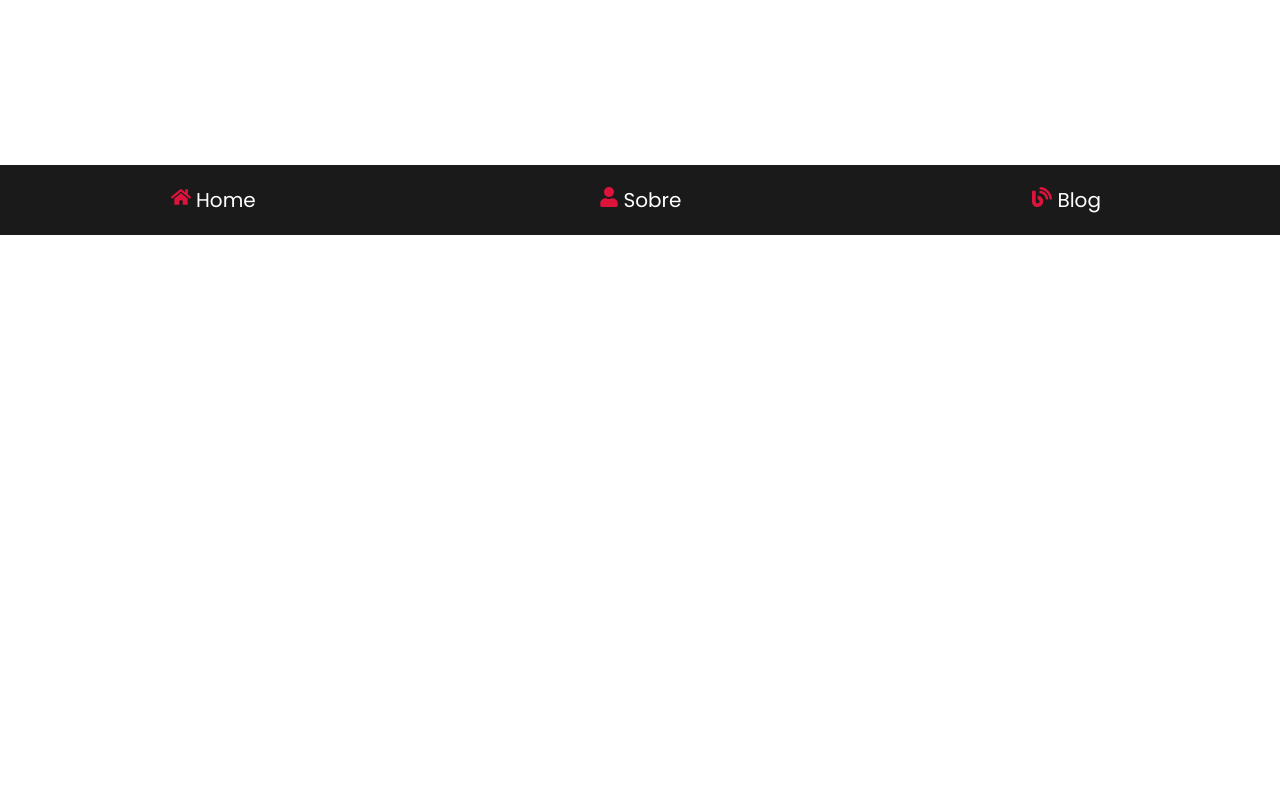
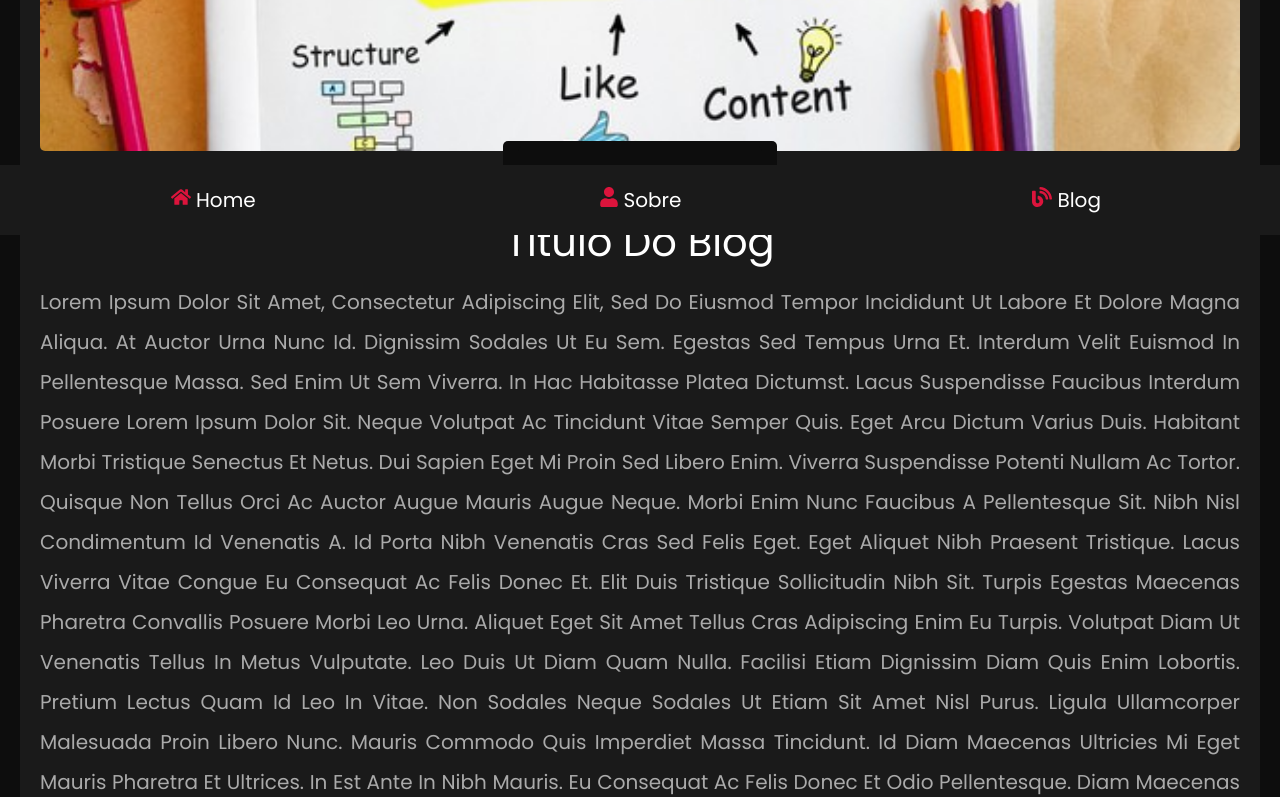
Before and after one commit to NearMaick/NearMaick-Blog-3.0, a Next.js app: page /post/1 in a window 1280 px wide. Before the commit this address had no page. Shown: the part 565-1362 px from the top of the page. Before the commit the page ends 865 px from the top, so only its background shows below. Built offline with nearby package versions, Linux system fonts and the light colour scheme.

Commit message:
style(web):blog page

```diff
--- a/src/components/Navbar/index.tsx
+++ b/src/components/Navbar/index.tsx
@@ -23,7 +23,7 @@ export function Navbar() {
         </a>
       </Link>
 
-      <Link href="/">
+      <Link href="/blog">
         <a>
           <i>
             <FaBlog />
--- a/src/pages/blog.tsx
+++ b/src/pages/blog.tsx
@@ -1,3 +1,4 @@
+import Link from 'next/link'
 import { FaCalendar, FaLink, FaUser } from 'react-icons/fa'
 
 import styles from '../styles/Blog.module.scss'
@@ -29,12 +30,14 @@ export default function Blog() {
               illum.
             </p>
           </div>
+          <Link href="/post/batata">
             <a className={styles.linkButton} href="#">
               <div>
                 <FaLink />
                 Leia Mais...
               </div>
             </a>
+          </Link>
         </div>
         <div className={styles.box}>
           <div className={styles.image}>
--- /dev/null
+++ b/src/pages/post/[slug].tsx
@@ -0,0 +1,101 @@
+import Link from 'next/link'
+import { FaCalendar, FaClock, FaLongArrowAltLeft } from 'react-icons/fa'
+
+import styles from '../../styles/post/Post.module.scss'
+
+export default function Post() {
+  return (
+    <div>
+      <h1 className={styles.heading}>
+        nearmaick <span>blog</span>
+      </h1>
+      <div className={styles.blogContainer}>
+        <div className={styles.box}>
+          <div className={styles.image}>
+            <img src="/images/blog1.jpg" alt="blog" />
+          </div>
+          <div className={styles.content}>
+            <div>
+              <div>
+                <FaCalendar /> 21 de dez de 2021
+                <FaClock /> 4min
+              </div>
+            </div>
+            <h3>Título do blog</h3>
+            <p>
+              Lorem ipsum dolor sit amet, consectetur adipiscing elit, sed do
+              eiusmod tempor incididunt ut labore et dolore magna aliqua. At
+              auctor urna nunc id. Dignissim sodales ut eu sem. Egestas sed
+              tempus urna et. Interdum velit euismod in pellentesque massa. Sed
+              enim ut sem viverra. In hac habitasse platea dictumst. Lacus
+              suspendisse faucibus interdum posuere lorem ipsum dolor sit. Neque
+              volutpat ac tincidunt vitae semper quis. Eget arcu dictum varius
+              duis. Habitant morbi tristique senectus et netus. Dui sapien eget
+              mi proin sed libero enim. Viverra suspendisse potenti nullam ac
+              tortor. Quisque non tellus orci ac auctor augue mauris augue
+              neque. Morbi enim nunc faucibus a pellentesque sit. Nibh nisl
+              condimentum id venenatis a. Id porta nibh venenatis cras sed felis
+              eget. Eget aliquet nibh praesent tristique. Lacus viverra vitae
+              congue eu consequat ac felis donec et. Elit duis tristique
+              sollicitudin nibh sit. Turpis egestas maecenas pharetra convallis
+              posuere morbi leo urna. Aliquet eget sit amet tellus cras
+              adipiscing enim eu turpis. Volutpat diam ut venenatis tellus in
+              metus vulputate. Leo duis ut diam quam nulla. Facilisi etiam
+              dignissim diam quis enim lobortis. Pretium lectus quam id leo in
+              vitae. Non sodales neque sodales ut etiam sit amet nisl purus.
+              Ligula ullamcorper malesuada proin libero nunc. Mauris commodo
+              quis imperdiet massa tincidunt. Id diam maecenas ultricies mi eget
+              mauris pharetra et ultrices. In est ante in nibh mauris. Eu
+              consequat ac felis donec et odio pellentesque. Diam maecenas sed
+              enim ut sem viverra aliquet eget sit. Ullamcorper a lacus
+              vestibulum sed arcu. Dolor sit amet consectetur adipiscing elit
+              duis. Non blandit massa enim nec dui nunc mattis enim ut. A cras
+              semper auctor neque. Arcu felis bibendum ut tristique et egestas
+              quis. Ut sem viverra aliquet eget. Elementum curabitur vitae nunc
+              sed velit. Sollicitudin tempor id eu nisl. Amet consectetur
+              adipiscing elit duis tristique sollicitudin nibh sit amet. Sit
+              amet nulla facilisi morbi tempus iaculis. Cursus risus at ultrices
+              mi. Quam nulla porttitor massa id neque aliquam. Ultrices in
+              iaculis nunc sed augue lacus viverra vitae. Nunc sed id semper
+              risus in hendrerit gravida rutrum. Sed lectus vestibulum mattis
+              ullamcorper velit. Risus nullam eget felis eget. Leo urna molestie
+              at elementum eu facilisis sed odio. Neque volutpat ac tincidunt
+              vitae semper quis lectus nulla at. Molestie at elementum eu
+              facilisis sed odio morbi quis. Feugiat scelerisque varius morbi
+              enim nunc faucibus a. Eu mi bibendum neque egestas congue quisque
+              egestas diam in. Pretium quam vulputate dignissim suspendisse in
+              est ante. Quis varius quam quisque id diam vel quam elementum
+              pulvinar. Arcu dictum varius duis at. Blandit aliquam etiam erat
+              velit scelerisque in. Amet facilisis magna etiam tempor orci. Ante
+              in nibh mauris cursus mattis molestie a. Amet consectetur
+              adipiscing elit duis tristique sollicitudin nibh sit amet. Quis
+              auctor elit sed vulputate mi. Fermentum leo vel orci porta non
+              pulvinar. Mattis enim ut tellus elementum. Ornare arcu dui vivamus
+              arcu felis bibendum ut tristique. Ultricies integer quis auctor
+              elit sed vulputate mi. At elementum eu facilisis sed odio morbi
+              quis. Pulvinar neque laoreet suspendisse interdum consectetur
+              libero id faucibus. Faucibus vitae aliquet nec ullamcorper sit
+              amet risus nullam eget. Suspendisse sed nisi lacus sed viverra
+              tellus in. A diam maecenas sed enim ut sem. Pellentesque
+              adipiscing commodo elit at. Vestibulum sed arcu non odio euismod
+              lacinia at quis risus. Pretium fusce id velit ut tortor pretium
+              viverra. Id aliquet risus feugiat in ante. Metus aliquam eleifend
+              mi in. Arcu bibendum at varius vel. Neque convallis a cras semper
+              auctor. Feugiat in ante metus dictum at tempor commodo
+              ullamcorper. Augue ut lectus arcu bibendum at. Sit amet nisl purus
+              in.
+            </p>
+          </div>
+          <Link href="/blog">
+            <a className={styles.linkButton}>
+              <div>
+                <FaLongArrowAltLeft />
+                Voltar
+              </div>
+            </a>
+          </Link>
+        </div>
+      </div>
+    </div>
+  )
+}
--- /dev/null
+++ b/src/styles/post/Post.module.scss
@@ -0,0 +1,115 @@
+.heading {
+  text-align: center;
+  text-transform: uppercase;
+  font-size: 6vw;
+  margin: 3rem 0 3rem;
+
+  span {
+    text-transform: uppercase;
+    color: var(--red-800);
+  }
+
+  @media (max-width: 768px) {
+    font-size: 10vw;
+  }
+}
+
+.blogContainer {
+  padding: 2rem;
+
+  .box {
+    text-align: center;
+    padding: 2rem;
+    border-radius: 0.5rem;
+    background: var(--gray-800);
+    box-shadow: var(--box-shadow-black);
+
+    .image:hover img {
+      transform: scale(1.2);
+    }
+
+    .image {
+      height: 50rem;
+      width: 100%;
+      border-radius: 0.5rem;
+      overflow: hidden;
+
+      img {
+        height: 100%;
+        width: 100%;
+        object-fit: cover;
+        transition: 0.4s linear;
+      }
+    }
+
+    .content {
+      div {
+        position: relative;
+        margin-top: -1rem;
+
+        background: var(--gray-900);
+        padding: 1.5rem;
+        display: inline-block;
+        border-radius: 0.5rem;
+
+        font-size: 1.4rem;
+
+        div {
+          display: flex;
+
+          svg {
+            height: 2rem;
+            width: 2rem;
+            margin: 0 0.5rem 0;
+            padding: 0 0.5rem 0 0.5rem;
+            color: var(--red-800);
+          }
+        }
+
+      }
+
+      h3 {
+        font-size: 4rem;
+        font-weight: normal;
+      }
+
+      p {
+        font-size: 2rem;
+        text-align: justify;
+        color: var(--gray-100);
+        padding: 1rem 0;
+        line-height: 2;
+      }
+    }
+  }
+  .linkButton {
+    display: inline-block;
+    margin-top: 1rem;
+    background: var(--red-800);
+    color: var(--white);
+    padding: 0.7rem;
+    font-size: 1.7rem;
+    border-radius: 5rem;
+
+    div {
+      display: flex;
+      align-items: center;
+
+      svg {
+        height: 4rem;
+        width: 4rem;
+        padding: 1rem;
+        background: var(--white);
+        color: var(--red-800);
+        border-radius: 50%;
+        margin-right: 1rem;
+        transition: .4s linear;
+      }
+    }
+
+    &:hover svg {
+      margin: 0 2rem 0 1rem;
+    }
+  }
+
+}
```
Lines whose indentation alone changed are shown as unchanged.
